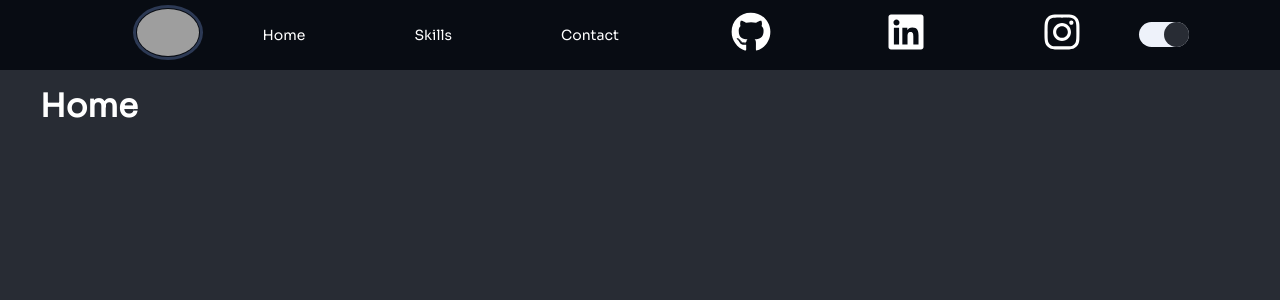
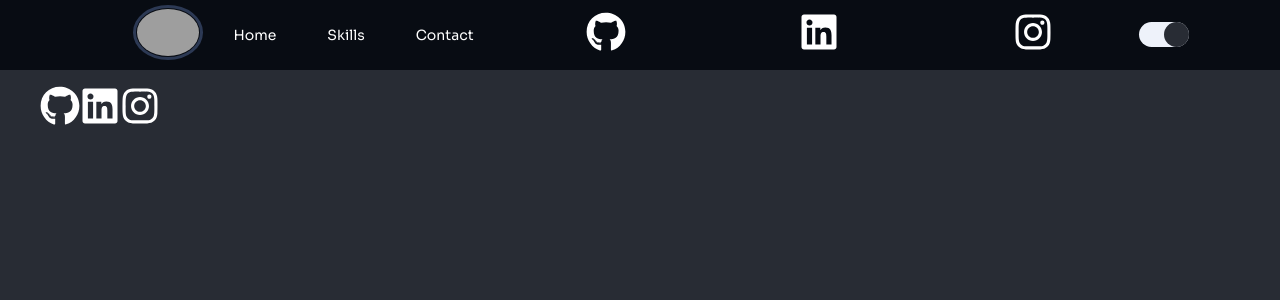
Before and after one commit to reytler/portifolio, a React (Create React App) app: page / in a window 1280 px wide. Shown: the top 300 px of the page. Built offline with nearby package versions, Linux system fonts and the light colour scheme; grey boxes are pictures that could not be loaded.

Commit message:
componentization socialIcons

```diff
--- a/src/components/Navbar/index.tsx
+++ b/src/components/Navbar/index.tsx
@@ -5,6 +5,7 @@ import {FaGithub,FaInstagram, FaLinkedin} from "react-icons/fa";
 import MenuIcon from "../menuIcon";
 import { useState } from "react";
 import Swicth from "../Switch";
+import SocialIcons from "../sociaIIcons";
 
 export function Navbar(){
 
@@ -28,15 +29,7 @@ export function Navbar(){
                 <NavItem title={'Contact'} link={'/contact'}/>
             </span>
             <span className="items768px">
-                <a href="https://github.com/reytler" target={'_blank'} rel="noopener noreferrer">
-                    <FaGithub size={40} className="icon"/>
-                </a>
-                <a href="https://www.linkedin.com/in/reytlersouza-dev/" target={'_blank'} rel="noopener noreferrer">
-                    <FaLinkedin size={40} className="icon"/>
-                </a>
-                <a href="https://www.instagram.com/reytlermatheus/" target={'_blank'} rel="noopener noreferrer">
-                    <FaInstagram size={40} className="icon"/>
-                </a>
+                <SocialIcons/>
             </span>
             <span style={{width:'1vw'}} className="items768px">
                 <Swicth/>
@@ -46,17 +39,7 @@ export function Navbar(){
             <NavItem title={'Home'} link={'/'}/>
             <NavItem title={'Skills'} link={'/skills'}/>
             <NavItem title={'Contact'} link={'/contact'}/>
-            <span className="social">
-                <a href="https://github.com/reytler" target={'_blank'} rel="noopener noreferrer">
-                    <FaGithub size={40} className="icon"/>
-                </a>
-                <a href="https://www.linkedin.com/in/reytlersouza-dev/" target={'_blank'} rel="noopener noreferrer">
-                    <FaLinkedin size={40} className="icon"/>
-                </a>
-                <a href="https://www.instagram.com/reytlermatheus/" target={'_blank'} rel="noopener noreferrer">
-                    <FaInstagram size={40} className="icon"/>
-                </a>
-            </span>
+            <SocialIcons/>
             <span className="wrapperswitch">
                 <Swicth/>
             </span>
--- a/src/components/Navbar/styles.ts
+++ b/src/components/Navbar/styles.ts
@@ -76,27 +76,6 @@ export const MenuMobile = styled.div<{theme: DefaultTheme,open: boolean }>`
         display: none !important;
     }
 
-    .social{
-        display: flex;
-        flex-direction: row;
-        justify-content: space-around;
-    }
-
-    .icon{
-        transition: all .2s ease-in;
-        cursor: pointer;
-        text-decoration: none;
-        color: ${({theme})=>theme.colors.primary};
-
-        &:active {
-            color: ${({theme})=>theme.colors.active};
-        }
-
-        &:visited {
-            color: ${({theme})=>theme.colors.primary};
-        }
-    }
-
     .wrapperswitch{
         display: flex;
         flex-direction: row;
--- /dev/null
+++ b/src/components/sociaIIcons/index.tsx
@@ -0,0 +1,18 @@
+import { FaGithub, FaInstagram, FaLinkedin } from "react-icons/fa";
+import { Icon, Wrapper } from "./style";
+
+export default function SocialIcons(){
+    return(
+        <Wrapper>
+            <Icon href="https://github.com/reytler" target="_blank" rel="noopener noreferrer">
+                <FaGithub size={40} className="icon"/>
+            </Icon>
+            <Icon href="https://www.linkedin.com/in/reytlersouza-dev/" target="_blank" rel="noopener noreferrer">
+                <FaLinkedin size={40} className="icon"/>
+            </Icon>
+            <Icon href="https://www.instagram.com/reytlermatheus/" target="_blank" rel="noopener noreferrer">
+                <FaInstagram size={40} className="icon"/>
+            </Icon>
+        </Wrapper>
+    )
+}
--- /dev/null
+++ b/src/components/sociaIIcons/style.ts
@@ -0,0 +1,27 @@
+import styled from "styled-components";
+
+export const Icon = styled.a`
+
+    .icon{
+        transition: all .2s ease-in;
+        cursor: pointer;
+        text-decoration: none;
+        color: ${({theme})=>theme.colors.primary};
+
+        &:active {
+            color: ${({theme})=>theme.colors.active};
+        }
+
+        &:visited {
+            color: ${({theme})=>theme.colors.primary};
+        }
+    }
+`;
+
+export const Wrapper = styled.span`
+    @media (max-width: 425px) {
+        display: flex;
+        flex-direction: row;
+        justify-content: space-around;
+    }
+`;
--- a/src/pages/Home/index.tsx
+++ b/src/pages/Home/index.tsx
@@ -1,9 +1,10 @@
 import Container from "../../components/Container";
+import SocialIcons from "../../components/sociaIIcons";
 
 export function Home(){
     return(
         <Container>
-            <h1>Home</h1>
+            <SocialIcons/>
         </Container>
     )
 }
```
